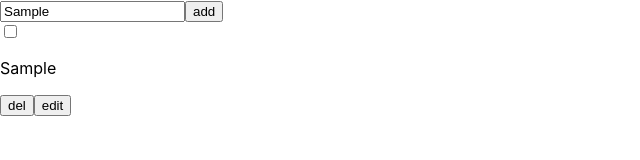
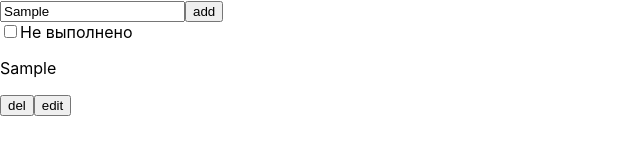
Before and after one commit to acovy/reactToDo, a React (Create React App) app: page / in a window 1280 px wide. Both pictures are taken after typing "Sample" into the empty fields and a click on the button "add". Shown: the top 160 px of the page, without its empty margins (0-640 px from the left). Built offline with nearby package versions, Linux system fonts and the light colour scheme.

Commit message:
добавил проверку

```diff
--- a/src/components/task/Task.jsx
+++ b/src/components/task/Task.jsx
@@ -32,7 +32,8 @@ const Task = ({element, setTasks}) => {
                 ) : (
                 <div>
                     <label className='add__checkrule'>
-                    <input type="checkbox" checked={checked} onChange={chengeCheckbox} />
+                    <input type="checkbox" checked={checked} onChange={() => setChecked(!checked)} />
+                        <span>{checked ? 'Выполнено' : 'Не выполнено'}</span>
                         <p>{element.name}</p>
                     </label>
                     <button onClick={() => setTasks((prevState) => prevState.filter(delElem => delElem.id !== element.id))}>del</button>
```
